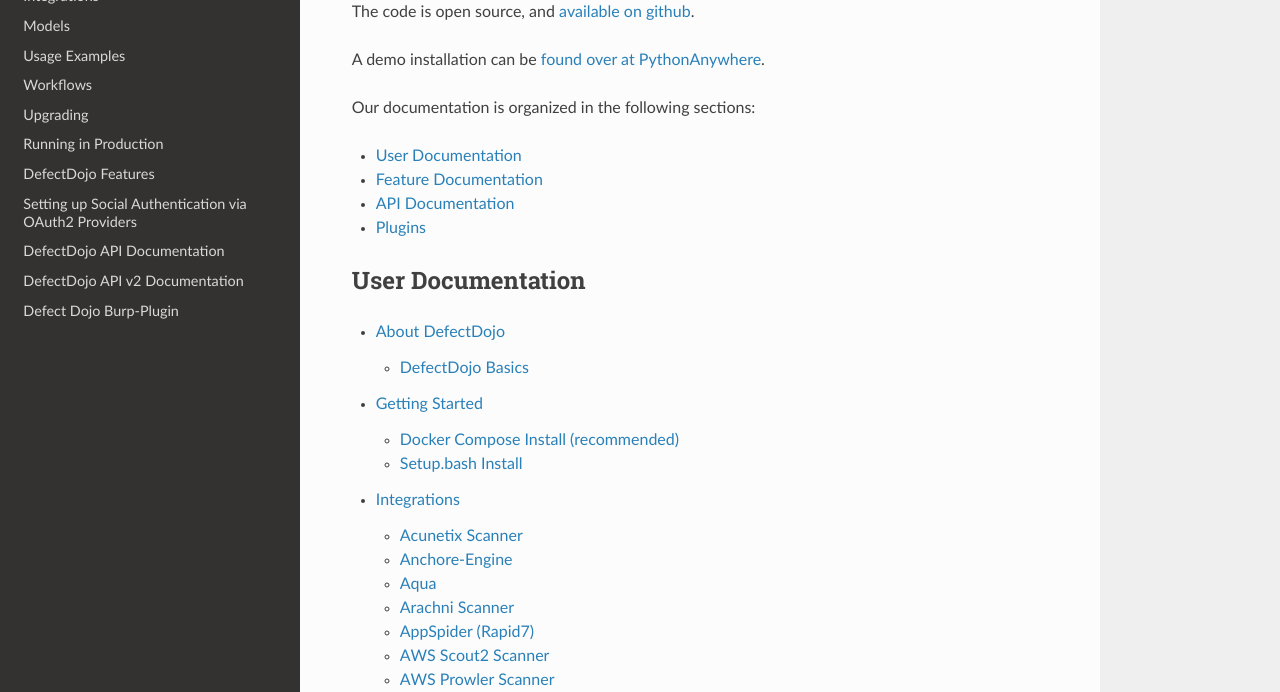
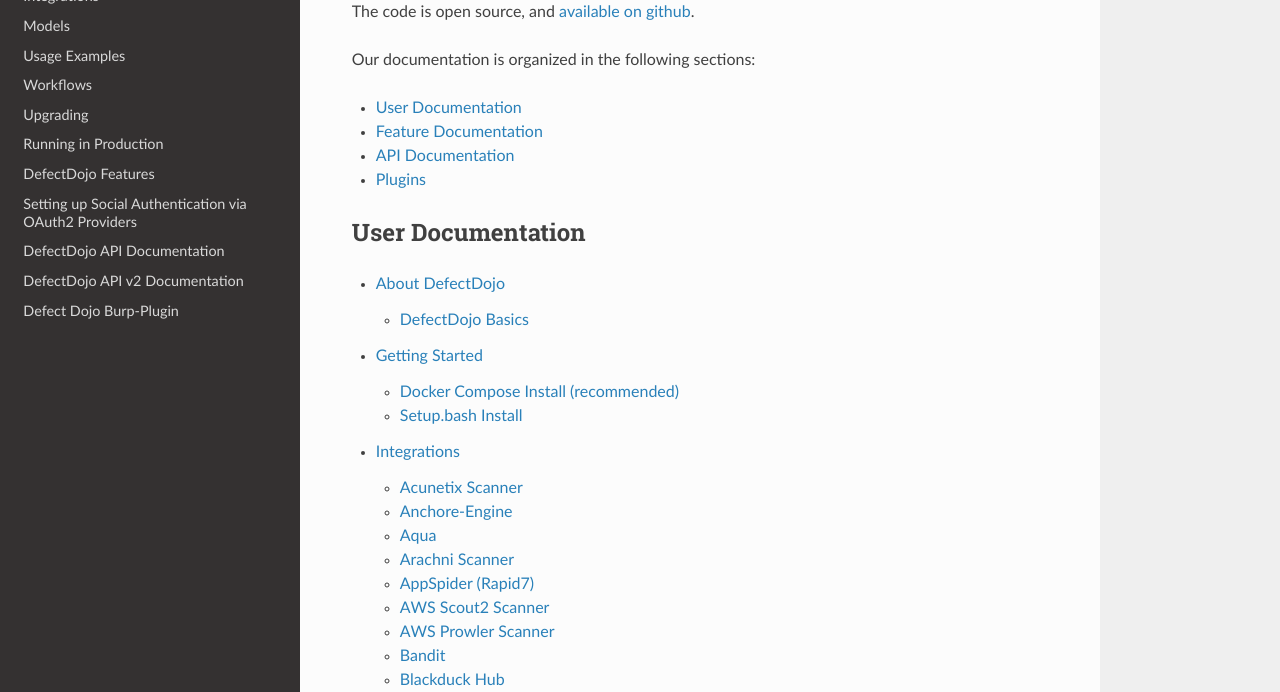
Before and after one commit to DefectDojo/Documentation, a Sphinx documentation site: the page built from docs/index.rst, in a window 1280 px wide and 900 px high, scrolled down 1336 px, cut to the strip 208-900 px from the top of the window. Built offline with Sphinx 7.4.7 and the Read the Docs theme 2.0.0, drawn with Linux system fonts in a browser that asks for light colours.

Commit message:
remove demo link as no demo available

```diff
--- a/docs/index.rst
+++ b/docs/index.rst
@@ -32,8 +32,6 @@
 .. image:: /_static/DD-Hierarchy.png
 
 The code is open source, and `available on github`_.
-
-A demo installation can be `found over at PythonAnywhere`_.
 
 .. _available on github: https://github.com/rackerlabs/django-DefectDojo
 .. _found over at PythonAnywhere: https://defectdojo.pythonanywhere.com
```
